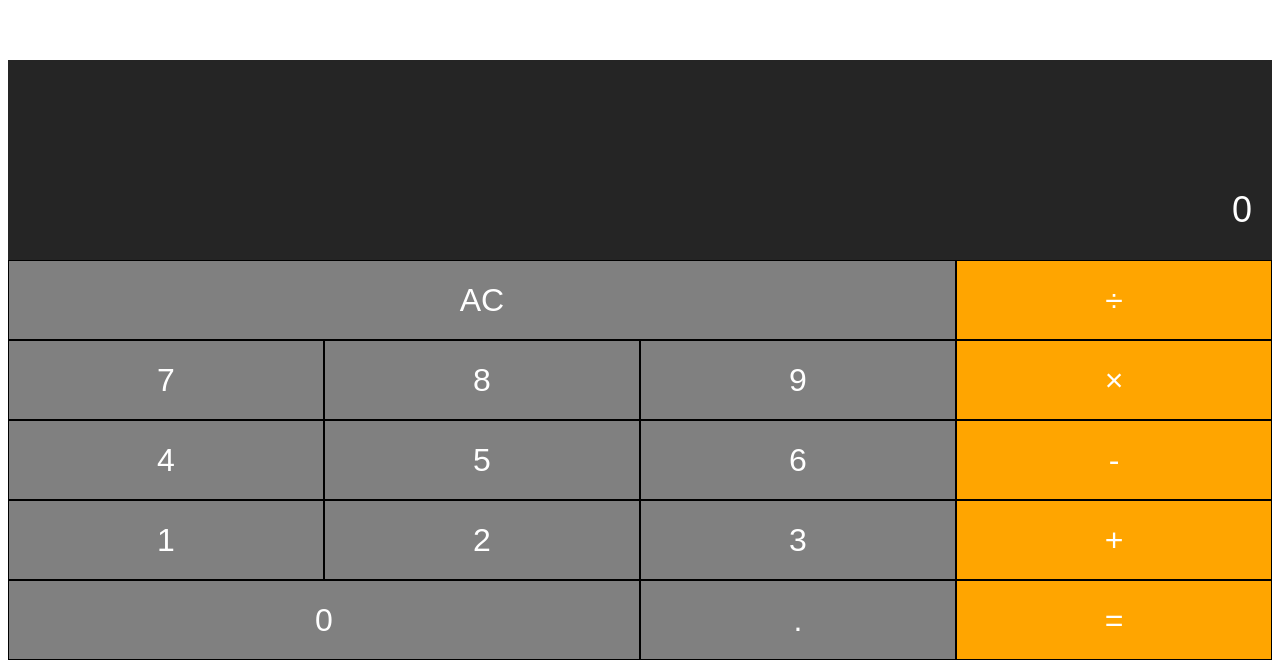
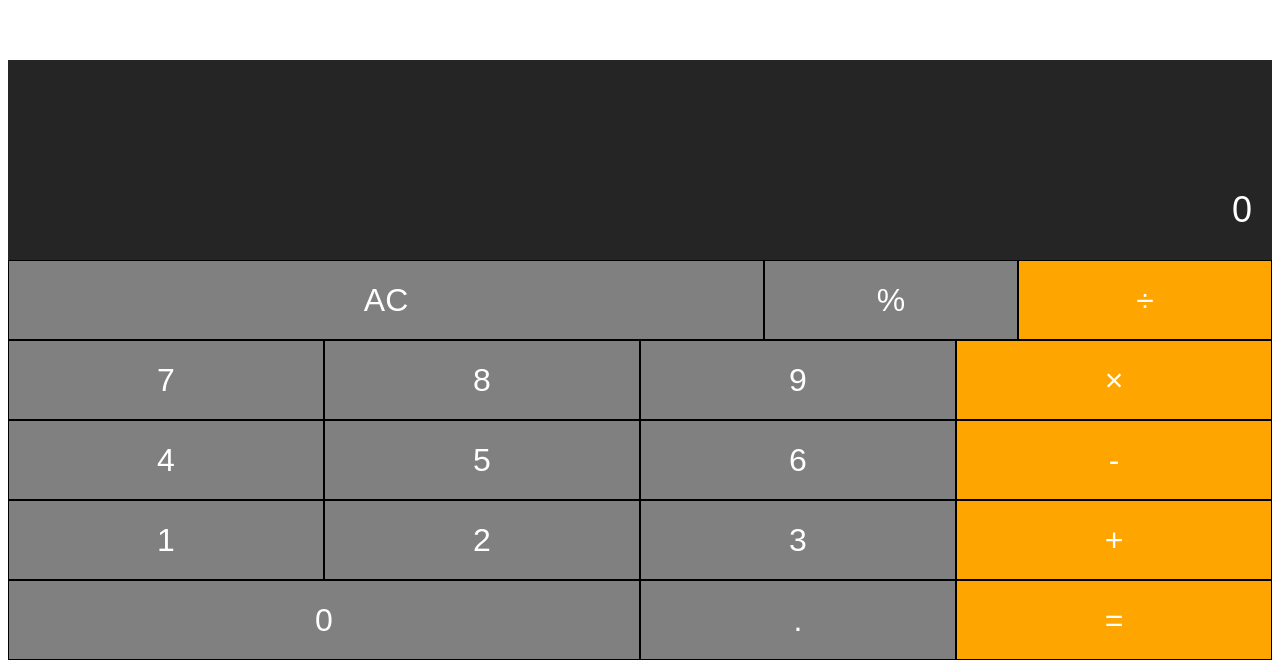
Before and after one commit to evidiana/kalkulator, a plain HTML site: page index.html in a window 1280 px wide. Shown: the part 148-816 px from the top of the page. Drawn offline with Linux system fonts and the light colour scheme.

Commit message:
Update index.html

```diff
--- a/index.html
+++ b/index.html
@@ -12,6 +12,7 @@
      <div class="calculator-keys">
        <div class="row">
          <button class="all-clear">AC</button>
+         <button class="percentage">%</button>
          <button class="operator" value="/">&divide;</button>
        </div>
        <div class="row">
```
